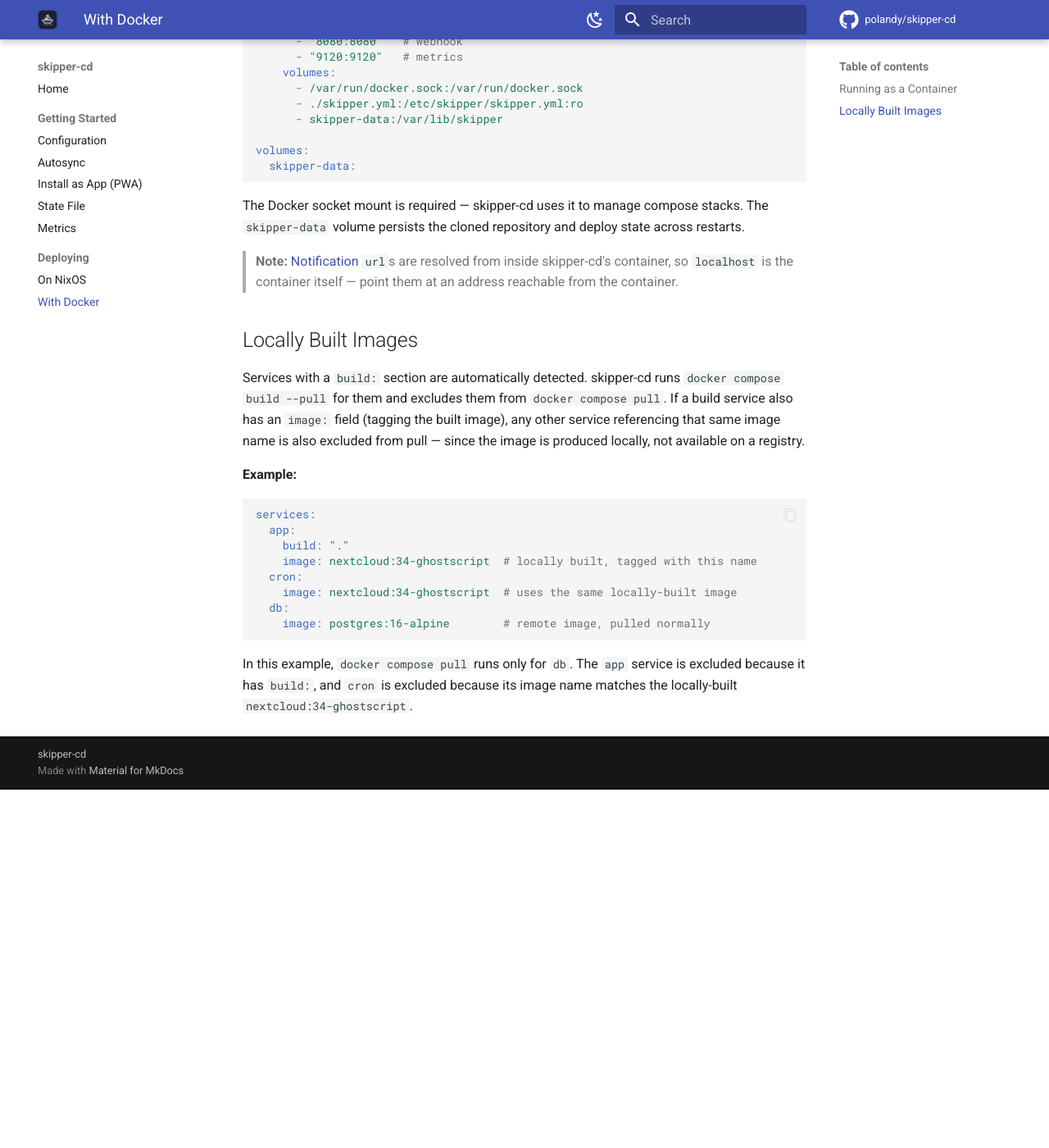
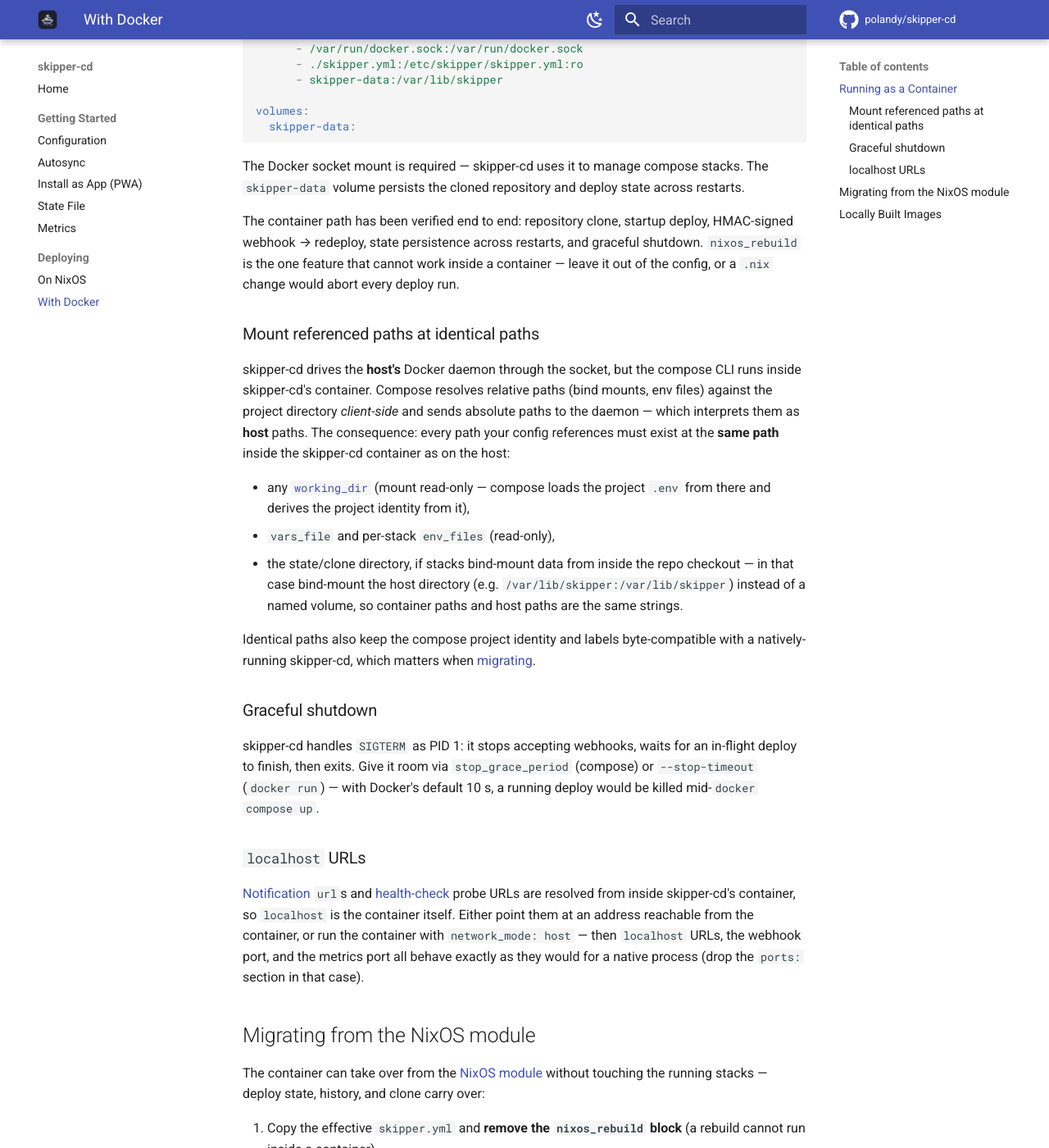
Before and after one commit to polandy/skipper-cd, an MkDocs documentation site: the page built from docs/docker.md, in a window 1280 px wide and 1400 px high, scrolled down 480 px. Shown: the whole window at 82% size. Built offline with MkDocs 1.6.1 and Material for MkDocs 9.7.7, drawn with Linux system fonts in a browser that asks for light colours; comment, search, counter and statistics services are not loaded; before the commit the page ends 1443 px from its top, so only the background shows below that; some of the changed text lies outside the part shown.

Commit message:
docs(docker): mark the container path as verified and add operational guidance
Running skipper-cd as a container was verified end to end (clone, startup
deploy, HMAC webhook redeploy, state persistence, graceful shutdown).
Replace the 'has not been tested yet' note with the guidance that came out
of that: same-path mounts for everything the config references, a generous
stop grace period, host networking for localhost URLs, and a migration path
from/back to the NixOS module.

````diff
--- a/docs/docker.md
+++ b/docs/docker.md
@@ -6,13 +6,12 @@ skipper-cd can run as a Docker container instead of a [NixOS service](nixos.md).
 
 ## Running as a Container
 
-> **Note:** Running skipper-cd as a Docker container has not been tested yet. If you try it, feedback and bug reports are welcome via [GitHub Issues](https://github.com/polandy/skipper-cd/issues).
-
 ```yaml
 services:
   skipper:
     image: ghcr.io/polandy/skipper-cd:latest
     restart: unless-stopped
+    stop_grace_period: 15m   # let an in-flight deploy finish on shutdown
     ports:
       - "8080:8080"   # webhook
       - "9120:9120"   # metrics
@@ -27,7 +26,36 @@ volumes:
 
 The Docker socket mount is required — skipper-cd uses it to manage compose stacks. The `skipper-data` volume persists the cloned repository and deploy state across restarts.
 
-> **Note:** [Notification](configuration.md#notifications) `url`s are resolved from inside skipper-cd's container, so `localhost` is the container itself — point them at an address reachable from the container.
+The container path has been verified end to end: repository clone, startup deploy, HMAC-signed webhook → redeploy, state persistence across restarts, and graceful shutdown. `nixos_rebuild` is the one feature that cannot work inside a container — leave it out of the config, or a `.nix` change would abort every deploy run.
+
+### Mount referenced paths at identical paths
+
+skipper-cd drives the **host's** Docker daemon through the socket, but the compose CLI runs inside skipper-cd's container. Compose resolves relative paths (bind mounts, env files) against the project directory *client-side* and sends absolute paths to the daemon — which interprets them as **host** paths. The consequence: every path your config references must exist at the **same path** inside the skipper-cd container as on the host:
+
+- any [`working_dir`](configuration.md#stack-fields) (mount read-only — compose loads the project `.env` from there and derives the project identity from it),
+- `vars_file` and per-stack `env_files` (read-only),
+- the state/clone directory, if stacks bind-mount data from inside the repo checkout — in that case bind-mount the host directory (e.g. `/var/lib/skipper:/var/lib/skipper`) instead of a named volume, so container paths and host paths are the same strings.
+
+Identical paths also keep the compose project identity and labels byte-compatible with a natively-running skipper-cd, which matters when [migrating](#migrating-from-the-nixos-module).
+
+### Graceful shutdown
+
+skipper-cd handles `SIGTERM` as PID 1: it stops accepting webhooks, waits for an in-flight deploy to finish, then exits. Give it room via `stop_grace_period` (compose) or `--stop-timeout` (`docker run`) — with Docker's default 10 s, a running deploy would be killed mid-`docker compose up`.
+
+### `localhost` URLs
+
+[Notification](configuration.md#notifications) `url`s and [health-check](configuration.md#health-check-gated-rollback) probe URLs are resolved from inside skipper-cd's container, so `localhost` is the container itself. Either point them at an address reachable from the container, or run the container with `network_mode: host` — then `localhost` URLs, the webhook port, and the metrics port all behave exactly as they would for a native process (drop the `ports:` section in that case).
+
+## Migrating from the NixOS module
+
+The container can take over from the [NixOS module](nixos.md) without touching the running stacks — deploy state, history, and clone carry over:
+
+1. Copy the effective `skipper.yml` and **remove the `nixos_rebuild` block** (a rebuild cannot run inside a container).
+2. Stop the systemd side: `systemctl stop skipper-cd.service` (plus any watchdog timer that would restart it).
+3. Start the container with the docker socket, the config copy, and `/var/lib/skipper:/var/lib/skipper`, `working_dir`s and env-file paths mounted read-only at identical paths (see above); `network_mode: host` keeps webhook/metrics ports and `localhost` URLs unchanged.
+4. Verify: `/healthz` returns 200 and the startup deploy run skips every stack — the shared `state.yaml` hashes are unchanged, so nothing redeploys.
+
+Going back is the reverse: stop and remove the container, start the systemd service again. The state remains shared throughout, so the direction of the switch never triggers redeploys by itself. Nix changes pushed while the container was in charge are picked up on the module's first sync — the container never updates the `_nixos` hashes, so the returning service detects them as changed and rebuilds.
 
 ## Locally Built Images
 
````
